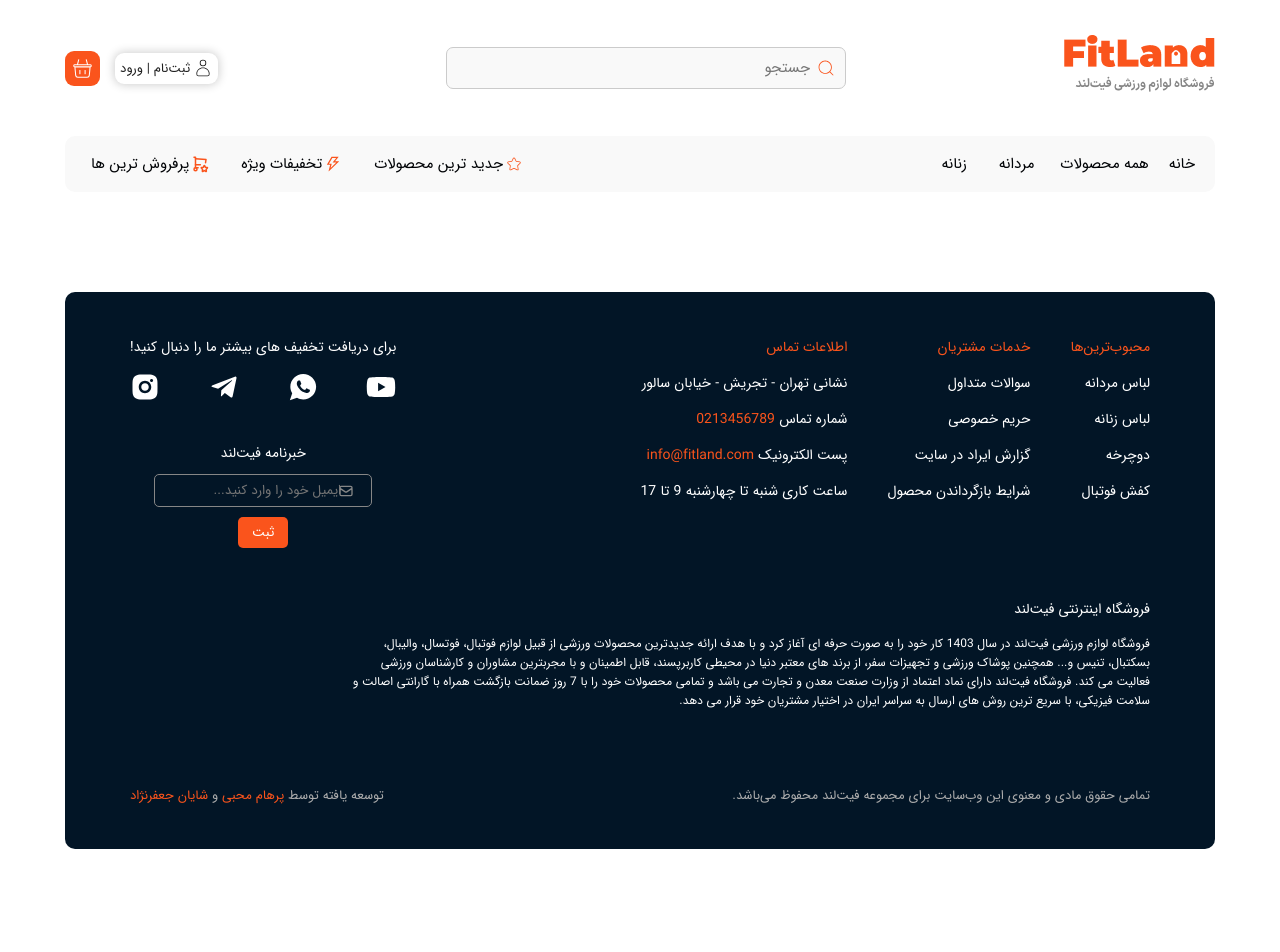
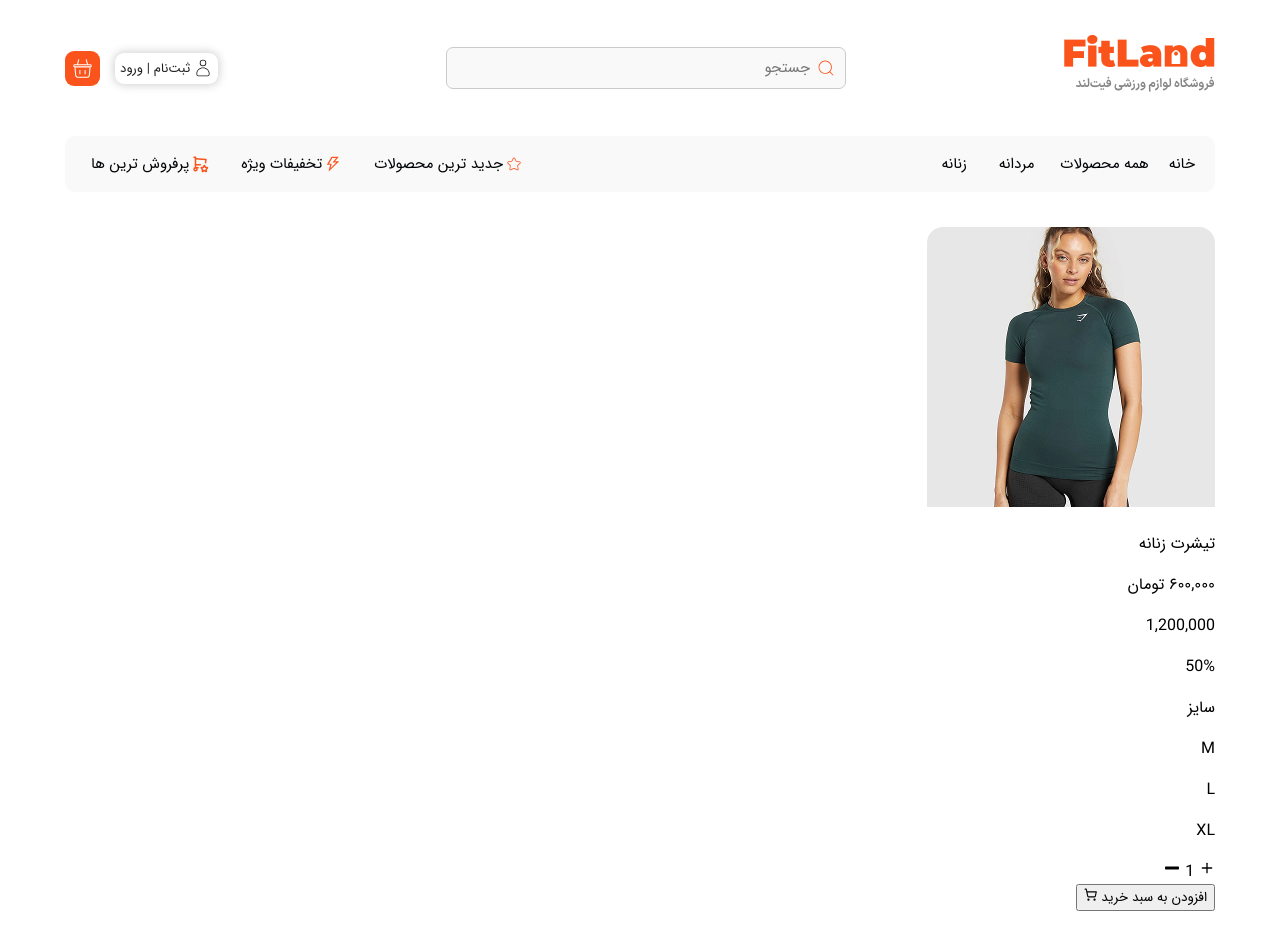
Before and after one commit to NooberThanYall/FitLand, a React (Vite) app: page /MainProduct in a window 1280 px wide. Shown: the top 952 px of the page. Before the commit the page ends 857 px from the top, so only its background shows below. Built offline with nearby package versions, Linux system fonts and the light colour scheme.

Commit message:
develope html templtes main product

```diff
--- a/src/Components/CardsShop/CardsShop.css
+++ b/src/Components/CardsShop/CardsShop.css
@@ -2,6 +2,9 @@
     width: 330px;
     background-color: #F9F9F9;
     border-radius: 14px;
+    display: flex;
+    flex-direction: column;
+    align-items: start;
 }
 
 .img-card-shop {
@@ -18,16 +21,19 @@
     color: #01070D;
     font-size: 14px;
     padding-right: 10px;
+    margin-top: -5px;
 }
 
 .price-card-shop {
     color: #01070D;
     font-size: 16px;
     padding-right: 10px;
+    margin-top: -5px;
 }
 
 .colors-card-shop {
     padding-right: 10px;
+    margin-top: -5px;
 }
 
 .btn-submit-card-shop{
@@ -41,4 +47,6 @@
     border-bottom-left-radius: 14px;
     border-bottom-right-radius: 14px;
     font-size: 15px;
+    text-decoration: none;
+    text-align: center;
 }
--- a/src/Components/CardsShop/CardsShop.tsx
+++ b/src/Components/CardsShop/CardsShop.tsx
@@ -1,3 +1,4 @@
+import { Link } from 'react-router'
 import './CardsShop.css'
 import './mediaCardsShop.css'
 
@@ -9,7 +10,7 @@ export default function CardsShop() {
             <p className="size-card-shop">از سایز M تا 3XL</p>
             <p className="price-card-shop">400,000 تومان</p>
             <img src="Imgs/colors.png" className='colors-card-shop' />
-            <button className='btn-submit-card-shop'>افزودن به سبد خرید</button>
+            <Link className='btn-submit-card-shop' to={'/MainProduct'}>افزودن به سبد خرید</Link>
         </div>
     )
 }
--- /dev/null
+++ b/src/Components/ProductDetails/ProductDetails.tsx
@@ -0,0 +1,38 @@
+import './ProductDetails.css'
+import './mediaProductDetails.css'
+import { FiPlus } from "react-icons/fi";
+import { FaMinus } from 'react-icons/fa';
+import { LuShoppingCart } from "react-icons/lu";
+
+export default function ProductDetails() {
+  return (
+    <div className='container'>
+      <div className="container-main-product">
+
+        <div className="container-img-main-product">
+          <img src="Imgs/img-product.png" className='img-main-product' />
+        </div>
+
+        <div className="container-details-main-product">
+          <p className="title-product-main-product">تیشرت زنانه</p>
+          <p className="new-price-product-main-product">۶۰۰,۰۰۰ تومان</p>
+          <div className="container-off-last-price-main-product">
+            <p className="last-price-product-main-product">1,200,000</p>
+            <p className="off-product-main-product">50%</p>
+          </div>
+          <p className="title-size-main-product">سایز</p>
+          <div className="container-sizes-main-product">
+            <p className="sizes-main-product">M</p>
+            <p className="sizes-main-product">L</p>
+            <p className="sizes-main-product">XL</p>
+          </div>
+          <div className="container-add-and-remove-product">
+            <div className="plus-minus-product-main-product"><FiPlus /> 1 <FaMinus /></div>
+            <button className='btn-add-product-to-cart-main-product'>افزودن به سبد خرید <LuShoppingCart /></button>
+          </div>
+        </div>
+
+      </div>
+    </div>
+  )
+}
--- a/src/route.tsx
+++ b/src/route.tsx
@@ -1,5 +1,6 @@
 import Cart from "./Components/Cart/Cart";
 import LoginForm from "./Components/LoginForm/LoginForm";
+import ProductDetails from "./Components/ProductDetails/ProductDetails";
 import Shop from "./Components/Shop/Shop";
 import SignInForm from "./Components/SignInForm/SignInForm";
 import Home from "./Pages/Home/Home";
@@ -9,7 +10,8 @@ let router = [
     { path: '/Login', element: <LoginForm /> },
     { path: '/SignIn', element: <SignInForm /> },
     { path: '/Cart', element: <Cart /> },
-    { path: '/Shop', element: <Shop /> }
+    { path: '/Shop', element: <Shop /> },
+    { path: '/MainProduct', element: <ProductDetails /> }
 ]
 
 export default router
```
Also changed, not shown: src/Components/ProductDetails/ProductDetails.css (added), src/Components/ProductDetails/mediaProductDetails.css (added).
